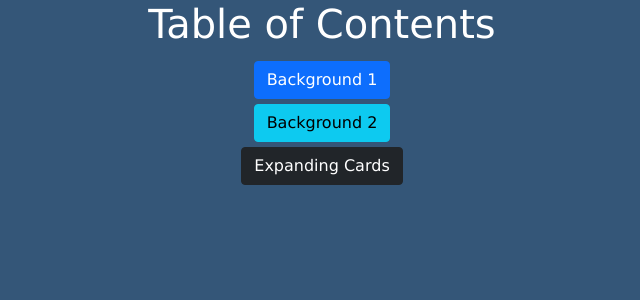
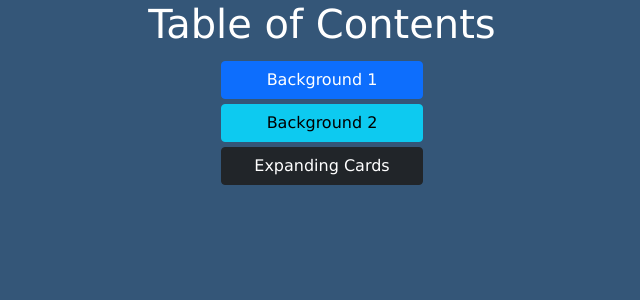
Before and after one commit to ShannaJSmith/css-components, a React (Create React App) app in the folder css-components/: page / in a window 1280 px wide. Shown: the top 300 px of the page, without its empty margins (318-958 px from the left). Built offline with nearby package versions, Linux system fonts and the light colour scheme.

Commit message:
add class to make buttons uniform

```diff
--- a/css-components/src/pages/TableOfContents.jsx
+++ b/css-components/src/pages/TableOfContents.jsx
@@ -7,13 +7,19 @@ const TableOfContents = () => {
     <div className="TOC">
       <h1>Table of Contents </h1>
       <Link to="/background1">
-        <Button variant="primary">Background 1</Button>
+        <Button variant="primary" className="col-7">
+          Background 1
+        </Button>
       </Link>
       <Link to="/background2">
-        <Button variant="info">Background 2</Button>
+        <Button variant="info" className="col-7">
+          Background 2
+        </Button>
       </Link>
       <Link to="/cards">
-        <Button variant="dark">Expanding Cards</Button>
+        <Button variant="dark" className="col-7">
+          Expanding Cards
+        </Button>
       </Link>
     </div>
   );
```
